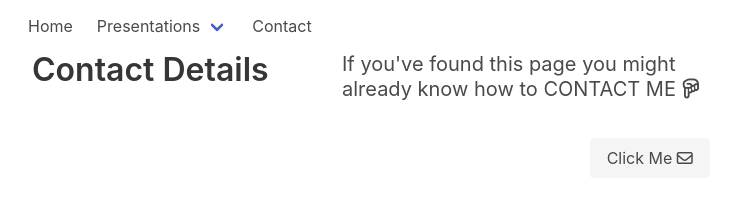
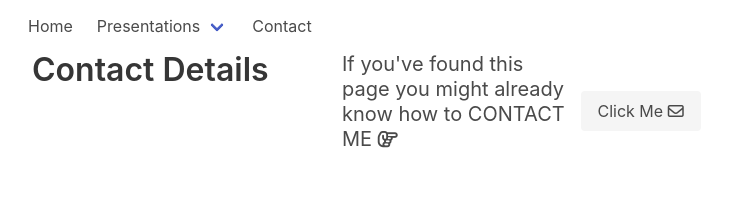
Before and after one commit to stavrina/teaching, a website: page contact.html in a window 1280 px wide. Shown: the whole page, without its empty margins (0-733 px from the left). Drawn offline with nearby package versions, Linux system fonts and the light colour scheme.

Commit message:
fix layout in contact page

```diff
--- a/contact.html
+++ b/contact.html
@@ -63,9 +63,9 @@
 				</div>
 			</div>
 			<div class="tile is-parent is-9">
-				<div class="tile is-child is-5">
+				<div class="tile is-child is-3">
 					<p class="subtitle">If you've found this page you might already know how to
-						CONTACT ME <i class="fa-regular fa-hand-point-down"></i></p>
+						CONTACT ME <i class="fa-regular fa-hand-point-right"></i></p>
 					<div id="modal-contact" class="modal">
 						<div class="modal-background"></div>
 
@@ -77,14 +77,13 @@
 
 						<button class="modal-close is-large" aria-label="close"></button>
 					</div>
-					<div class="tile is-parent">
-						<div class="tile is-child is-4"></div>
-						<div class="tile is-child is-4"></div>
-						<div class="tile is-child is-4">
-							<button class="js-modal-trigger button is-light" data-target="modal-contact">
-								Click Me&nbsp<i class="fa-regular fa-envelope"> </i>
-							</button>
-						</div>
+				</div>
+				<div class="tile is-parent is-vertical is-2">
+					<div class="tile is-child is-2"></div>
+					<div class="tile is-child is-3" style="padding: 0.2em 0 0 0;">
+						<button class="js-modal-trigger button is-light" data-target="modal-contact">
+							Click Me&nbsp<i class="fa-regular fa-envelope"> </i>
+						</button>
 					</div>
 				</div>
 			</div>
```
